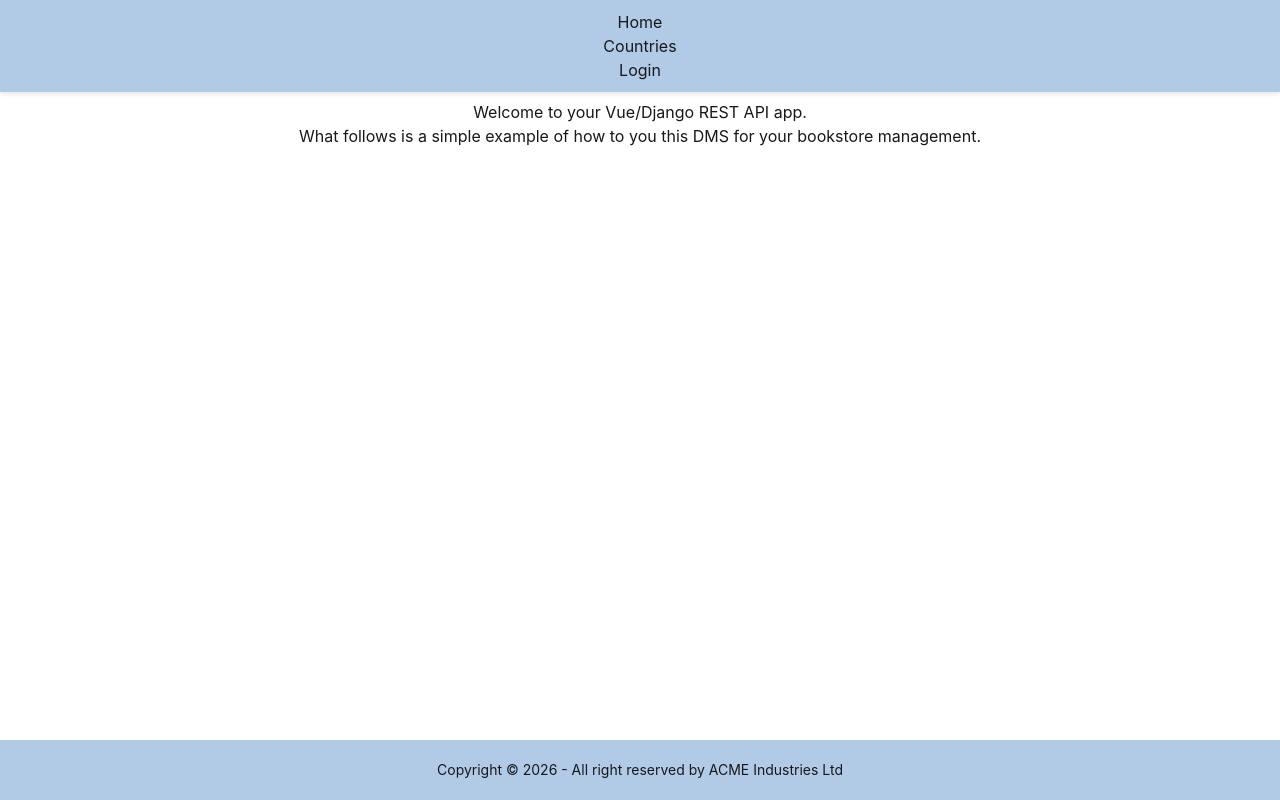
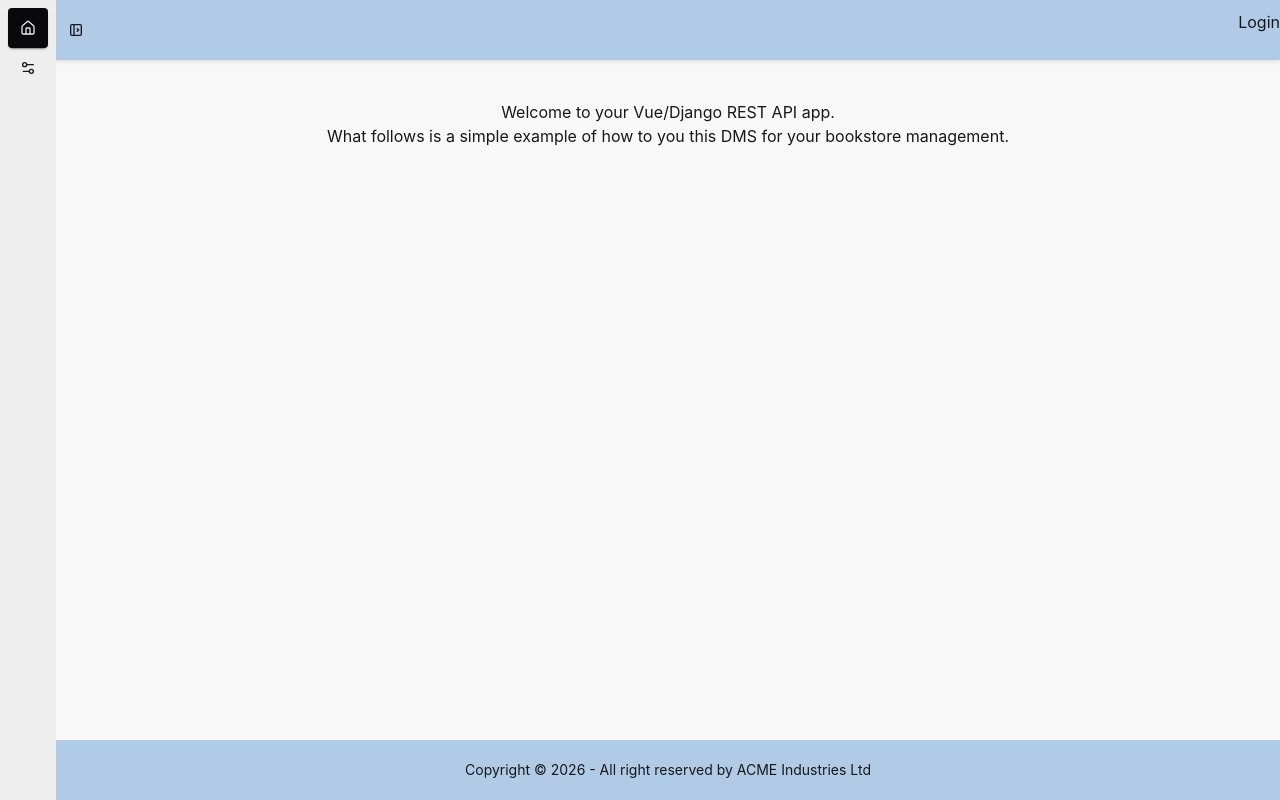
Before and after one commit to LinaYorda/drf-purchase-api, a Vue app in the folder frontend/: page / in a window 1280 px wide. Built offline with nearby package versions, Linux system fonts and the light colour scheme.

Commit message:
add sidebar; modify Hedera.vue, add pagination functionality on Countries table

```diff
--- a/frontend/src/App.vue
+++ b/frontend/src/App.vue
@@ -1,35 +1,48 @@
     <script setup>
-import { onMounted } from 'vue';
-import Header from './components/Header.vue';
-import Footer from './components/Footer.vue';
-import Login from './views/Login.vue';
-import router from './router/index.js';
+    import { useRoute } from 'vue-router'
+    import Header from './components/Header.vue'
+    import Footer from './components/Footer.vue'
+    import Sidebar from './components/Sidebar.vue'
 
-
+    const route = useRoute()
     </script>
 
 <template>
+  <div class="drawer lg:drawer-open">
+    <input id="app-drawer" type="checkbox" class="drawer-toggle" />
+
+    <div class="drawer-content">
       <div class="page">
-      <Header />
-      <main>
+        <Header v-if="!route.meta.hideChrome" />
+        <main :class="{ 'scroll-contained': route.meta.scrollContained }">
           <router-view />
         </main>
-      <Footer />
+        <Footer v-if="!route.meta.hideChrome" />
+      </div>
+    </div>
+
+    <Sidebar v-if="!route.meta.hideChrome" />
   </div>
 </template>
 
+
     <style scoped>
-
     .page {
-      min-height: 100vh;
+        height: 100vh;
         display: flex;
         flex-direction: column;
     }
 
     main {
-    margin-top: 100px;
-    margin-bottom: 20px;
+        padding: 40px 20px 20px;
         text-align: center;
         flex: 1;
+        background-color: var(--color-base-200);
+    }
+    main.scroll-contained {
+        min-height: 0;
+        overflow: hidden;
+        display: flex;
+        flex-direction: column;
     }
     </style>
--- a/frontend/src/components/Footer.vue
+++ b/frontend/src/components/Footer.vue
@@ -3,7 +3,7 @@
 
 
 <template>
-    <footer className="footer sm:footer-horizontal footer-center bg-base-300 text-base-content p-4">
+    <footer class="footer sm:footer-horizontal footer-center text-base-content">
         <aside>
             <p>Copyright © {{new Date().getFullYear()}} - All right reserved by ACME Industries Ltd</p>
         </aside>
@@ -19,21 +19,3 @@ footer {
     text-align:center;
 }
 </style>
-
-
-<!--
-<template>
-    <footer>
-        <p>&copy; 2024 Bookstore DMS</p>
-    </footer>
-</template>
-
-<!-- <style scoped>
-
-footer {
-    background-color:#b1cbe7;
-    width:100%;
-    padding:20px 0;
-    text-align:center;
-  }
-</style> -->
--- a/frontend/src/components/Header.vue
+++ b/frontend/src/components/Header.vue
@@ -3,24 +3,22 @@
 
 <template>
     <header>
-    <nav>
-        <router-link to="/">Home</router-link>
-        </nav>
-        <nav>
-        <router-link to ="/countries">Countries</router-link>
-        </nav>
-        <router-link to="/login">Login</router-link>
+        <label for="app-drawer" aria-label="toggle sidebar" class="btn btn-square btn-ghost drawer-button">
+            <svg xmlns="http://www.w3.org/2000/svg" viewBox="0 0 24 24" stroke-linejoin="round" stroke-linecap="round" stroke-width="2" fill="none" stroke="currentColor" class="my-1.5 inline-block size-4"><path d="M4 4m0 2a2 2 0 0 1 2 -2h12a2 2 0 0 1 2 2v12a2 2 0 0 1 -2 2h-12a2 2 0 0 1 -2 -2z"></path><path d="M9 4v16"></path><path d="M14 10l2 2l-2 2"></path></svg>
+        </label>
+        <router-link to="/login" class="ml-auto">Login</router-link>
     </header>
 </template>
 
 <style scoped>
 
 header {
-    position:fixed;
+    position:sticky;
     top:0;
     width:100%;
     background-color:#b1cbe7;
     padding:10px 0;
+    display:flex;
     text-align:center;
     box-shadow:0 2px 4px rgba(0,0,0,0.1);
   }
--- /dev/null
+++ b/frontend/src/components/Sidebar.vue
@@ -0,0 +1,30 @@
+<script setup>
+
+</script>
+
+<template>
+    <div class="drawer-side is-drawer-close:overflow-visible">
+    <label for="app-drawer" aria-label="close sidebar" class="drawer-overlay"></label>
+    <div class="flex min-h-full flex-col items-start bg-base-300 is-drawer-close:w-14 is-drawer-open:w-64">
+      <ul class="menu w-full grow">
+        <li>
+          <router-link to="/" class="is-drawer-close:tooltip is-drawer-close:tooltip-right" data-tip="Homepage">
+            <svg xmlns="http://www.w3.org/2000/svg" viewBox="0 0 24 24" stroke-linejoin="round" stroke-linecap="round" stroke-width="2" fill="none" stroke="currentColor" class="my-1.5 inline-block size-4"><path d="M15 21v-8a1 1 0 0 0-1-1h-4a1 1 0 0 0-1 1v8"></path><path d="M3 10a2 2 0 0 1 .709-1.528l7-5.999a2 2 0 0 1 2.582 0l7 5.999A2 2 0 0 1 21 10v9a2 2 0 0 1-2 2H5a2 2 0 0 1-2-2z"></path></svg>
+            <span class="is-drawer-close:hidden">Homepage</span>
+          </router-link>
+        </li>
+        <li>
+          <router-link to="/countries" class="is-drawer-close:tooltip is-drawer-close:tooltip-right" data-tip="Settings">
+            <svg xmlns="http://www.w3.org/2000/svg" viewBox="0 0 24 24" stroke-linejoin="round" stroke-linecap="round" stroke-width="2" fill="none" stroke="currentColor" class="my-1.5 inline-block size-4"><path d="M20 7h-9"></path><path d="M14 17H5"></path><circle cx="17" cy="17" r="3"></circle><circle cx="7" cy="7" r="3"></circle></svg>
+            <span class="is-drawer-close:hidden">Countries Table</span>
+          </router-link>
+        </li>
+      </ul>
+    </div>
+  </div>
+</template>
+
+
+
+<style scoped>
+</style>
--- a/frontend/src/style.css
+++ b/frontend/src/style.css
@@ -1,2 +1,10 @@
   @import "tailwindcss";
   @plugin "daisyui";
+
+
+
+html, body, #app {
+  height: 100%;
+  padding: 0;
+  overflow: hidden;
+}
--- a/frontend/src/views/CountryList.vue
+++ b/frontend/src/views/CountryList.vue
@@ -2,32 +2,15 @@
     import { ref, onMounted, watch } from 'vue'
     import { FlexRender, tableFeatures, useTable } from '@tanstack/vue-table'
 
-const features=tableFeatures({})
+    const features = tableFeatures({})
     const countries = ref([])
     const columns = [
-    {
-        header: 'Country Name',
-        accessorKey: 'name',
-    },
-    {
-        header: 'Local Address',
-        accessorKey: 'local_address',
-    },
-
-    {
-        header: 'Local Code',
-        accessorKey: 'local_code',
-    },
-    {
-        header: 'Country Code',
-        accessorKey: 'country_code',
-    },
-    {
-        header: 'Local VAT',
-        accessorKey: 'local_vat',
-    }
+        { header: 'Country Name', accessorKey: 'name' },
+        { header: 'Local Address', accessorKey: 'local_address' },
+        { header: 'Local Code', accessorKey: 'local_code' },
+        { header: 'Country Code', accessorKey: 'country_code' },
+        { header: 'Local VAT', accessorKey: 'local_vat' }
     ]
-
 
     const table = useTable({
         data: countries,
@@ -39,15 +22,21 @@ const table = useTable({
     const totalCount = ref(0)
     const hasNext = ref(false)
     const hasPrevious = ref(false)
+    const searchValue = ref('')
 
     async function fetchCountries() {
-      const response = await fetch(`http://localhost:8000/api/countries/?page=${page.value}`)
+        const params = new URLSearchParams({ page: page.value })
+        if (searchValue.value) {
+            params.set('search', searchValue.value)
+        }
+        const response = await fetch(`http://localhost:8000/api/countries/?${params.toString()}`)
         const data = await response.json()
         countries.value = data.results
         totalCount.value = data.count
         hasNext.value = !!data.next
         hasPrevious.value = !!data.previous
     }
+
     function nextPage() {
         if (hasNext.value) page.value++
     }
@@ -55,24 +44,42 @@ const table = useTable({
         if (hasPrevious.value) page.value--
     }
 
-  watch(page, fetchCountries)
+    watch([searchValue, page], fetchCountries)
     onMounted(fetchCountries)
-
     </script>
 
     <template>
-    <div class = "country-table">
-        <div class = "table-scroll">
-            <table>
+      <div class="card bg-base-100 shadow-sm w-full">
+        <div class="card-body">
+          <div class="flex items-center justify-between gap-2 mb-4">
+            <h2 class="text-lg font-bold text-gray-500">Countries Table</h2>
+
+            <label class="input">
+              <svg class="h-[1em] opacity-50" xmlns="http://www.w3.org/2000/svg" viewBox="0 0 24 24">
+                <g stroke-linejoin="round" stroke-linecap="round" stroke-width="2.5" fill="none" stroke="currentColor">
+                  <circle cx="11" cy="11" r="8"></circle>
+                  <path d="m21 21-4.3-4.3"></path>
+                </g>
+              </svg>
+              <input v-model="searchValue" type="search" placeholder="Search countries..." />
+            </label>
+          </div>
+
+          <div class="relative overflow-auto" style="max-height: clamp(200px, calc(100vh - 348px), 900px)">
+            <table class="table table-zebra text-sm">
               <thead>
                 <tr v-for="headerGroup in table.getHeaderGroups()" :key="headerGroup.id">
-                        <th v-for="header in headerGroup.headers" :key="header.id">
+                  <th
+                    v-for="header in headerGroup.headers"
+                    :key="header.id"
+                    class="sticky top-0 bg-base-100 z-10"
+                  >
                     <FlexRender v-if="!header.isPlaceholder" :header="header" />
                   </th>
                 </tr>
               </thead>
               <tbody>
-                    <tr v-for="row in table.getRowModel().rows" :key="row.id">
+                <tr v-for="row in table.getRowModel().rows" :key="row.id" class="hover:bg-base-200">
                   <td v-for="cell in row.getAllCells()" :key="cell.id">
                     <FlexRender :cell="cell" />
                   </td>
@@ -80,64 +87,12 @@ const table = useTable({
               </tbody>
             </table>
           </div>
-        <div class = "pagination-bar">
-            <button :disabled="!hasPrevious" @click="prevPage">Previous</button>
+
+          <div class="flex items-center justify-end gap-4 mt-4">
+            <button class="btn btn-sm" :disabled="!hasPrevious" @click="prevPage">Previous</button>
             <span>Page {{ page }} ({{ totalCount }} total)</span>
-            <button :disabled="!hasNext" @click="nextPage">Next</button>
+            <button class="btn btn-sm" :disabled="!hasNext" @click="nextPage">Next</button>
+          </div>
         </div>
       </div>
     </template>
-
-
-
-<style scoped>
-
-.country-table {
-    background: #fff;
-    border:1px solid #ddd;
-    border-radius:8px;
-    box-shadow: hidden;
-}
-
-.table-scroll {
-    max-height: clamp(300px, 70vh, 1000px);
-    overflow-y: auto;
-}
-
-table {
-    border-collapse: collapse;
-    width: 100%;
-}
-
-th, td {
-    border: 1px solid #ccc;
-    padding: 8px 12px;
-    text-align: left;
-}
-
-th {
-    background-color: #bdcad7;
-    font-weight: bold;
-    position: sticky;
-    top: 0;
-    z-index: 1;
-}
-
-tbody tr:nth-child(even) {
-    background-color: #f5f5f5;
-}
-
-tbody tr:hover {
-    background-color: #e8f0f7;
-}
-
-.pagination-bar {
-    display: flex;
-    align-items:center;
-    justify-content: flex-end;
-    gap:16px;
-    padding: 12px 16px;
-    border-top:1px solid #ddd;
-    background: #f9fafb;
-}
-</style>
--- a/frontend/src/views/Login.vue
+++ b/frontend/src/views/Login.vue
@@ -1,36 +1,26 @@
-<script setup></script>
-
-
+ <script setup>
+    </script>
 
     <template>
-
         <div class="hero bg-base-200 min-h-screen">
           <div class="hero-content flex-col lg:flex-row-reverse">
             <div class="text-center lg:text-left">
               <h1 class="text-5xl font-bold">Login now!</h1>
-      <p class="py-6">
-        Provident cupiditate voluptatem et in. Quaerat fugiat ut assumenda excepturi exercitationem
-        quasi. In deleniti eaque aut repudiandae et a id nisi.
-      </p>
             </div>
             <div class="card bg-base-100 w-full max-w-sm shrink-0 shadow-2xl">
               <div class="card-body">
                 <fieldset class="fieldset">
-          <label class="label">Email</label>
-          <input type="email" class="input" placeholder="Email" />
+                  <label class="label">Username</label>
+                  <input type="text" class="input" placeholder="Username" />
                   <label class="label">Password</label>
                   <input type="password" class="input" placeholder="Password" />
-          <div><a class="link link-hover">Forgot password?</a></div>
                   <button class="btn btn-neutral mt-4">Login</button>
                 </fieldset>
               </div>
             </div>
           </div>
         </div>
-
-
     </template>
-
 
     <style scoped>
     </style>
```
Also changed, not shown: frontend/src/router/index.js (+4 -13 lines). Lines whose indentation alone changed are shown as unchanged.
